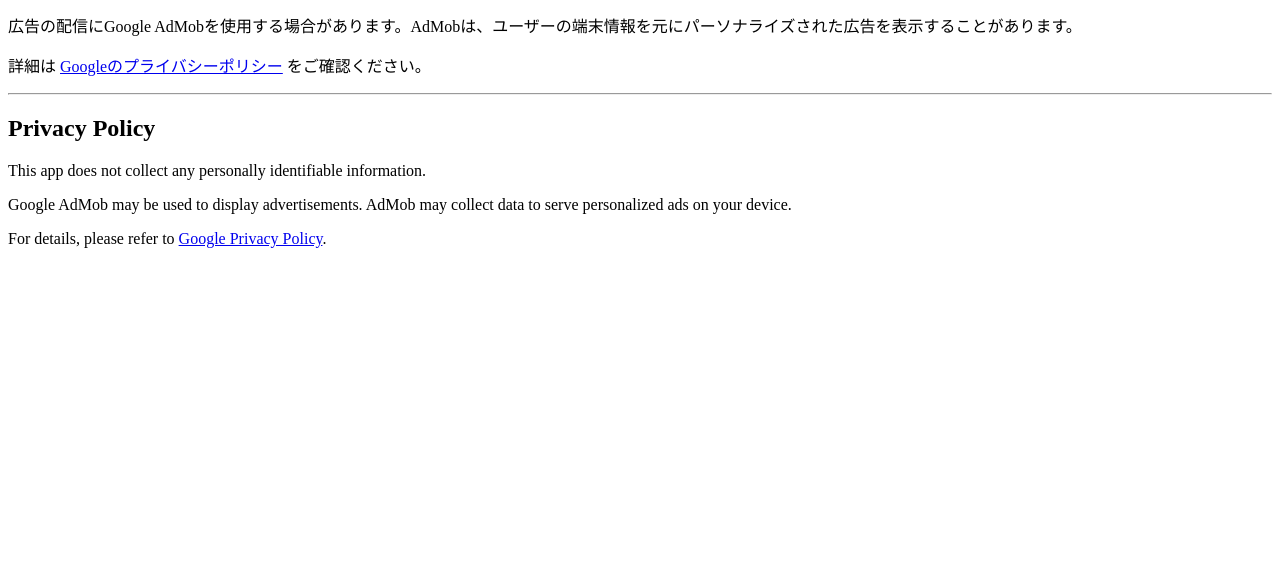
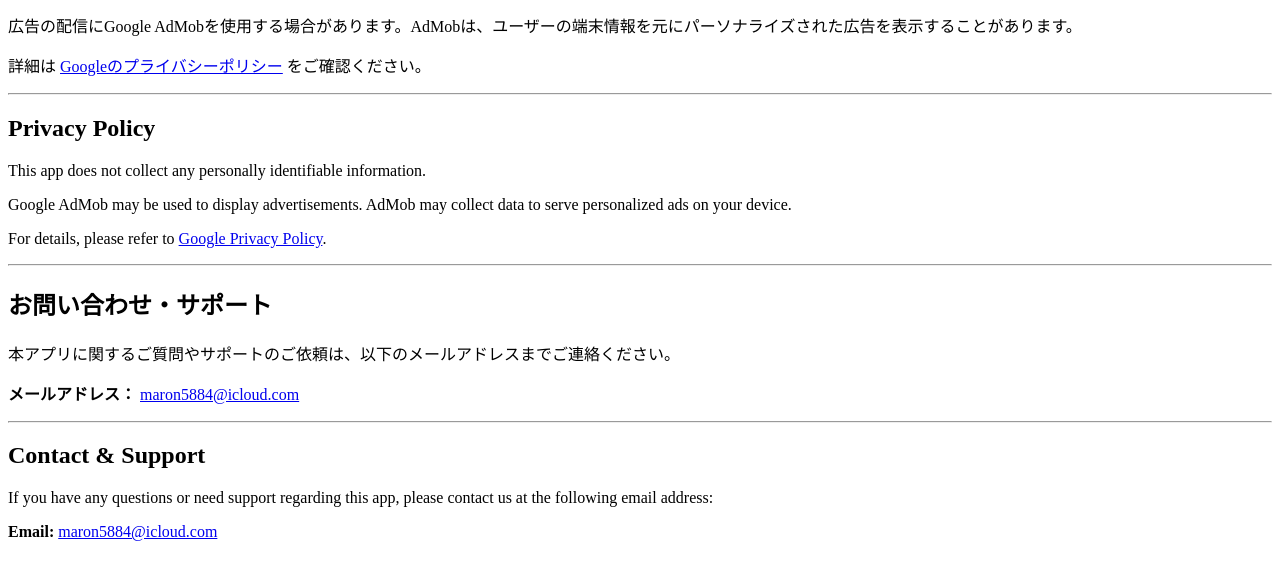
Before and after one commit to maron19985884/Privacy_policy_Refrigerator_Management, a plain HTML site: page index.html in a window 1280 px wide. Shown: the part 116-696 px from the top of the page. Drawn offline with Linux system fonts and the light colour scheme.

Commit message:
Update index.html

```diff
--- a/index.html
+++ b/index.html
@@ -10,10 +10,25 @@
   <p>このアプリは、ユーザーの個人情報を収集しません。</p>
   <p>広告の配信にGoogle AdMobを使用する場合があります。AdMobは、ユーザーの端末情報を元にパーソナライズされた広告を表示することがあります。</p>
   <p>詳細は <a href="https://policies.google.com/privacy?hl=ja" target="_blank">Googleのプライバシーポリシー</a> をご確認ください。</p>
+
   <hr>
+
   <h2>Privacy Policy</h2>
   <p>This app does not collect any personally identifiable information.</p>
   <p>Google AdMob may be used to display advertisements. AdMob may collect data to serve personalized ads on your device.</p>
   <p>For details, please refer to <a href="https://policies.google.com/privacy" target="_blank">Google Privacy Policy</a>.</p>
+
+  <hr>
+
+  <h2>お問い合わせ・サポート</h2>
+  <p>本アプリに関するご質問やサポートのご依頼は、以下のメールアドレスまでご連絡ください。</p>
+  <p><strong>メールアドレス：</strong> <a href="mailto:maron5884@icloud.com">maron5884@icloud.com</a></p>
+
+  <hr>
+
+  <h2>Contact & Support</h2>
+  <p>If you have any questions or need support regarding this app, please contact us at the following email address:</p>
+  <p><strong>Email:</strong> <a href="mailto:maron5884@icloud.com">maron5884@icloud.com</a></p>
+
 </body>
 </html>
```
